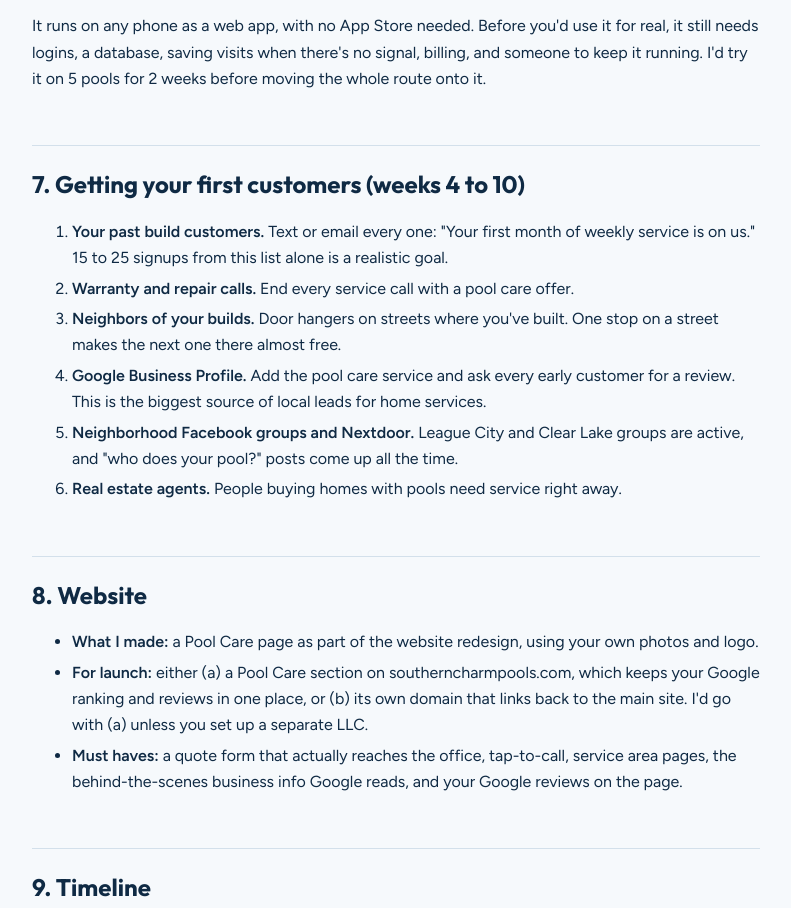
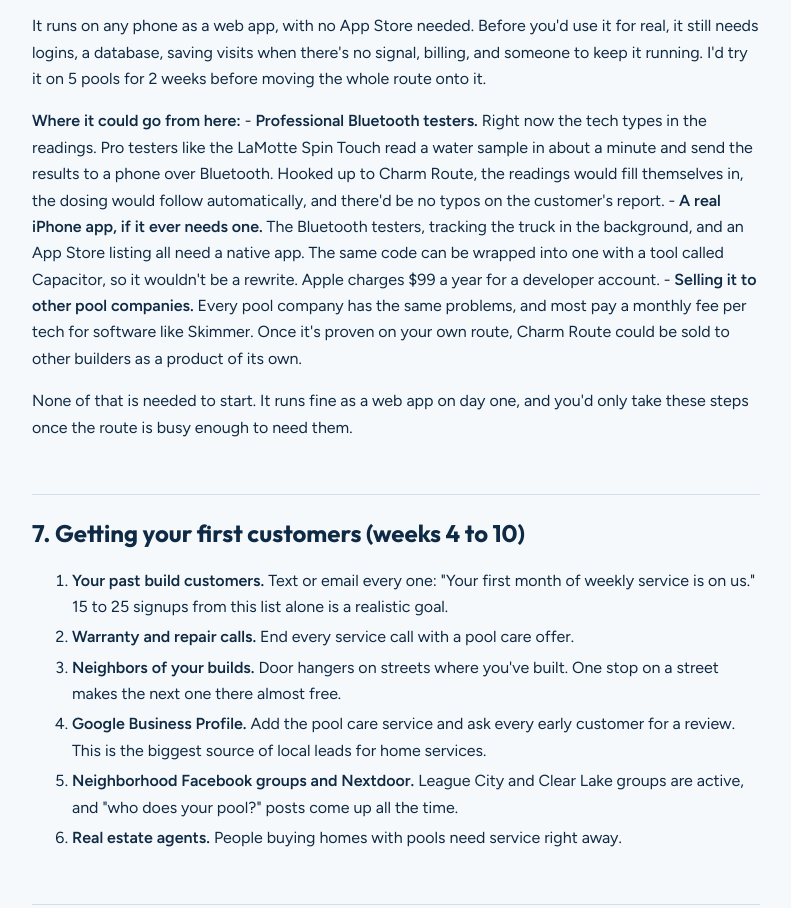
Before and after one commit to DaisyDakotaBrain/southern-charm-ideas, a plain HTML site: page plan.html in a window 1280 px wide. Shown: the part 3754-4662 px from the top of the page, without its empty margins (244-1035 px from the left). Drawn offline with Linux system fonts and the light colour scheme.

Commit message:
Charm Route upgrade path
Co-Authored-By: Claude Opus 5.5 <noreply@anthropic.com>

```diff
--- a/plan.html
+++ b/plan.html
@@ -184,6 +184,11 @@ th, td { border: 1px solid var(--line); padding: 8px 10px; text-align: left; ver
 - It sends problems straight to the build crew, or turns them into remodel leads.
 - It coaches the tech on dosing and spotting problems, so even someone new to pool care can run a route safely from week one.</p>
 <p>It runs on any phone as a web app, with no App Store needed. Before you'd use it for real, it still needs logins, a database, saving visits when there's no signal, billing, and someone to keep it running. I'd try it on 5 pools for 2 weeks before moving the whole route onto it.</p>
+<p><strong>Where it could go from here:</strong>
+- <strong>Professional Bluetooth testers.</strong> Right now the tech types in the readings. Pro testers like the LaMotte Spin Touch read a water sample in about a minute and send the results to a phone over Bluetooth. Hooked up to Charm Route, the readings would fill themselves in, the dosing would follow automatically, and there'd be no typos on the customer's report.
+- <strong>A real iPhone app, if it ever needs one.</strong> The Bluetooth testers, tracking the truck in the background, and an App Store listing all need a native app. The same code can be wrapped into one with a tool called Capacitor, so it wouldn't be a rewrite. Apple charges $99 a year for a developer account.
+- <strong>Selling it to other pool companies.</strong> Every pool company has the same problems, and most pay a monthly fee per tech for software like Skimmer. Once it's proven on your own route, Charm Route could be sold to other builders as a product of its own.</p>
+<p>None of that is needed to start. It runs fine as a web app on day one, and you'd only take these steps once the route is busy enough to need them.</p>
 <h2 id="7-getting-your-first-customers-weeks-4-to-10">7. Getting your first customers (weeks 4 to 10)</h2>
 <ol>
 <li><strong>Your past build customers.</strong> Text or email every one: "Your first month of weekly service is on us." 15 to 25 signups from this list alone is a realistic goal.</li>
```
Also changed, not shown: app/index.html (+1 -0 lines), index.html (+1 -1 lines).
